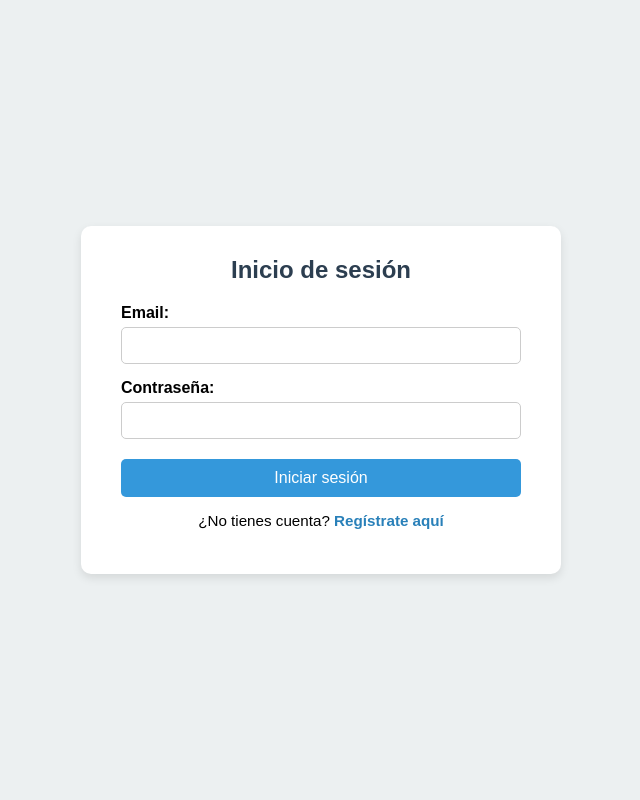
After one commit to DiXaCo/API_Tesis_2025, a Flask app: page /login in a window 1280 px wide. The commit adds this page. Shown: the whole page, without its empty margins (319-959 px from the left). Run offline with Flask 3, Linux system fonts and the light colour scheme; parts of the project's set-up code (start-up, migrations or seed data) failed here and were passed over.

Commit message:
Login,register,formulario, funcional

```diff
--- a/API/app.py
+++ b/API/app.py
@@ -1,26 +1,79 @@
-
-from flask import Flask, request, jsonify, render_template
+from flask import Flask, request, jsonify, render_template, session, redirect, url_for
 from flask_cors import CORS
 import os
 import warnings
-warnings.filterwarnings("ignore", category=FutureWarning)
+import json
 import pandas as pd
 import joblib
+from werkzeug.security import generate_password_hash, check_password_hash
+
 from Util.Util import generar_explica_lime, construir_tabla_lime
 from Util.reglas_lime import convert_to_if_then
+
+warnings.filterwarnings("ignore", category=FutureWarning)
 
 app = Flask(__name__)
 CORS(app, origins=["http://localhost:8000"], supports_credentials=True)
 
+app.secret_key = 'clave_super_segura_para_session'
 BASE_DIR = os.path.dirname(os.path.abspath(__file__))
 MODELO_PATH = os.path.join(BASE_DIR, "model", "modelos_experimento_B.pkl")
+USUARIOS_PATH = os.path.join(BASE_DIR, "users.json")
+
+# Cargar modelos
 modelos = joblib.load(MODELO_PATH)
-
 used_features = modelos['random_forest'].used_features
 clases = modelos['random_forest'].classes_
 
+# Funciones de gestión de usuarios
+def cargar_usuarios():
+    if os.path.exists(USUARIOS_PATH):
+        with open(USUARIOS_PATH, "r") as f:
+            return json.load(f)
+    return {}
+
+def guardar_usuarios(usuarios):
+    with open(USUARIOS_PATH, "w") as f:
+        json.dump(usuarios, f, indent=2)
+
+# Rutas
+@app.route("/register", methods=["GET", "POST"])
+def register():
+    if request.method == "POST":
+        email = request.form["email"]
+        password = generate_password_hash(request.form["password"])
+        usuarios = cargar_usuarios()
+        if email in usuarios:
+            return "Usuario ya existe", 400
+        usuarios[email] = {"password": password}
+        guardar_usuarios(usuarios)
+        return redirect("/login?mensaje=Registro%20exitoso,%20puedes%20iniciar%20sesión")
+    return render_template("register.html")
+
+@app.route("/login", methods=["GET", "POST"])
+def login():
+    mensaje = request.args.get("mensaje")  # <- Captura mensajes opcionales
+    if request.method == "POST":
+        email = request.form["email"]
+        password = request.form["password"]
+        usuarios = cargar_usuarios()
+        if email in usuarios and check_password_hash(usuarios[email]["password"], password):
+            session["usuario"] = email
+            return redirect("/")
+        return "Credenciales incorrectas", 401
+    return render_template("login.html", mensaje=mensaje)
+
+
+@app.route("/logout")
+def logout():
+    session.pop("usuario", None)
+    return redirect("/login?mensaje=Sesión%20cerrada%20correctamente")
+
+
 @app.route("/", methods=["GET"])
 def index():
+    if "usuario" not in session:
+        return redirect("/login")
     return render_template("formulario.html")
 
 @app.route("/predict", methods=["POST"])
--- /dev/null
+++ b/API/templates/login.html
@@ -0,0 +1,104 @@
+<!DOCTYPE html>
+<html lang="es">
+<head>
+  <meta charset="UTF-8">
+  <title>Inicio de Sesión</title>
+  <style>
+    body {
+      font-family: Arial, sans-serif;
+      background-color: #ecf0f1;
+      display: flex;
+      justify-content: center;
+      align-items: center;
+      height: 100vh;
+      margin: 0;
+    }
+
+    .login-container {
+      background-color: #fff;
+      padding: 30px 40px;
+      border-radius: 10px;
+      box-shadow: 0 4px 10px rgba(0,0,0,0.1);
+      width: 100%;
+      max-width: 400px;
+    }
+
+    h2 {
+      margin-top: 0;
+      margin-bottom: 20px;
+      color: #2c3e50;
+      text-align: center;
+    }
+
+    label {
+      font-weight: bold;
+      display: block;
+      margin-top: 15px;
+    }
+
+    input[type="email"],
+    input[type="password"] {
+      width: 100%;
+      padding: 10px;
+      margin-top: 5px;
+      border: 1px solid #ccc;
+      border-radius: 5px;
+      box-sizing: border-box;
+    }
+
+    button {
+      margin-top: 20px;
+      width: 100%;
+      padding: 10px;
+      background-color: #3498db;
+      color: white;
+      border: none;
+      border-radius: 5px;
+      font-size: 16px;
+      cursor: pointer;
+    }
+
+    button:hover {
+      background-color: #2980b9;
+    }
+
+    p {
+      text-align: center;
+      margin-top: 15px;
+      font-size: 0.95rem;
+    }
+
+    a {
+      color: #2980b9;
+      text-decoration: none;
+      font-weight: bold;
+    }
+
+    a:hover {
+      text-decoration: underline;
+    }
+  </style>
+</head>
+<body>
+  <div class="login-container">
+    <h2>Inicio de sesión</h2>
+    {% if mensaje %}
+  <div style="background-color: #dff0d8; color: #3c763d; padding: 10px; margin-bottom: 15px; border-left: 5px solid #3c763d; border-radius: 5px;">
+    {{ mensaje }}
+  </div>
+{% endif %}
+
+    <form method="POST">
+      <label for="email">Email:</label>
+      <input type="email" name="email" required>
+
+      <label for="password">Contraseña:</label>
+      <input type="password" name="password" required>
+
+      <button type="submit">Iniciar sesión</button>
+    </form>
+
+    <p>¿No tienes cuenta? <a href="/register">Regístrate aquí</a></p>
+  </div>
+</body>
+</html>
--- /dev/null
+++ b/API/users.json
@@ -0,0 +1,5 @@
+{
+  "diego.cordovar@ug.edu.ec": {
+    "password": "scrypt:32768:8:1$qAcm2GrbQs2S3Gu5$bedff6bac8d566615e5fd60dd434d0f1d6e3f35af720fd54956752acf084f54245133883f2713c11955d067fa1cef37bad77956df6824047f2b937bbd44ca761"
+  }
+}
```
Also changed, not shown: API/templates/formulario.html (renamed from Formulario/formulario.html, +7 -0 lines), API/templates/register.html (added, +98 -0 lines), run.py (added, +10 -0 lines), README.TXT (added).
